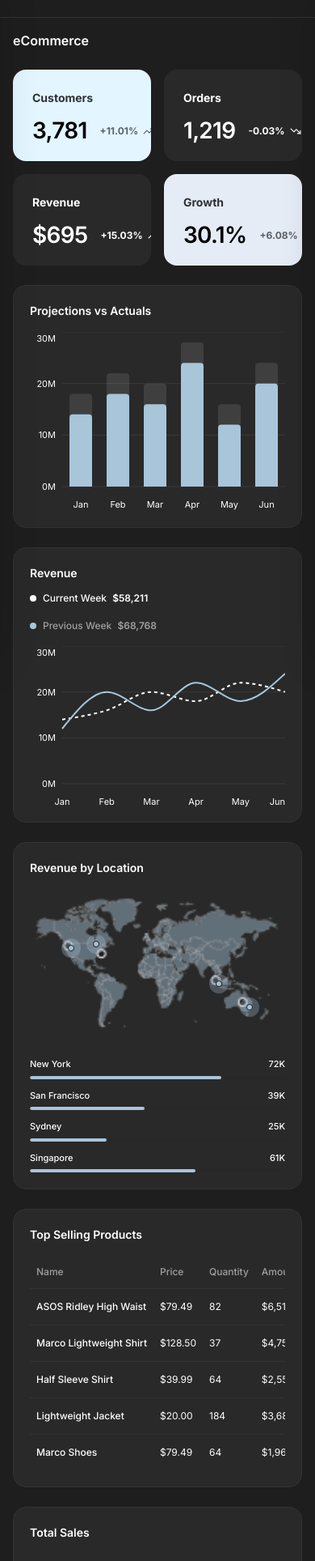
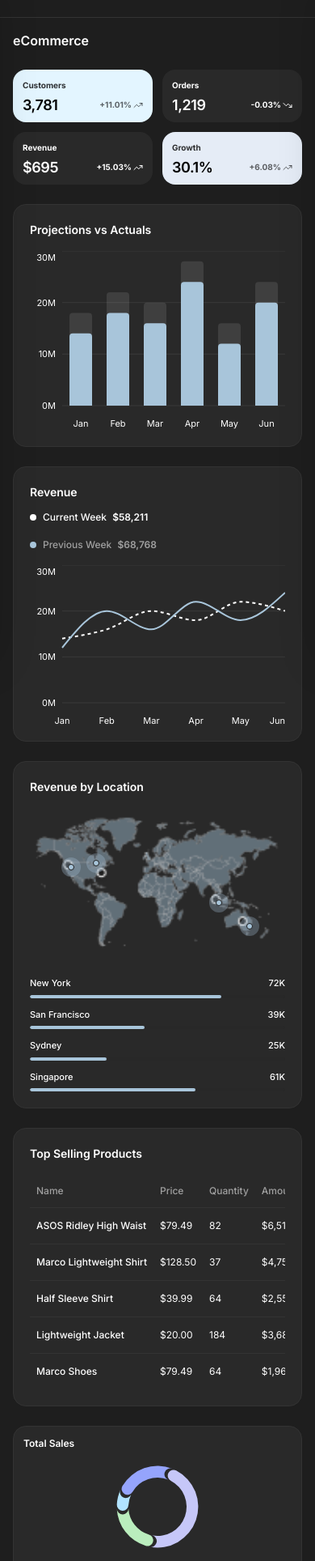
Before and after one commit to Kunaal64/Juspay, a React (Vite) app: page / in a window 390 px wide. Shown: the part 46-1974 px from the top of the page at 81% size. Built offline with nearby package versions, Linux system fonts and the light colour scheme.

Commit message:
Statistics Cards  responsiveness and email

```diff
--- a/src/App.jsx
+++ b/src/App.jsx
@@ -84,7 +84,7 @@ export default function App() {
 
                 {/* 1. Key Metrics & Projections */}
                 <div className="grid grid-cols-1 lg:grid-cols-2 gap-6">
-                  <div className="grid grid-cols-2 gap-4">
+                  <div className="grid grid-cols-2 gap-3 sm:gap-4">
                     <StatCard title="Customers" value="3,781" trend="+11.01%" trendUp={true} variant="blue" />
                     <StatCard title="Orders"  value="1,219" trend="-0.03%" trendUp={false} variant="#F7F9FB" />
                     <StatCard title="Revenue"  value="$695" trend="+15.03%" trendUp={true} variant="#F7F9FB" />
--- a/src/components/charts/sales-donut-chart.jsx
+++ b/src/components/charts/sales-donut-chart.jsx
@@ -133,10 +133,10 @@ const TotalSalesDonut = memo(function TotalSalesDonut() {
 // Main wrapper with chart and custom compact legend
 export function SalesDonutChart() {
   return (
-    <div className="bg-[#F7F9FB] dark:bg-white/5 p-5 rounded-2xl h-full flex flex-col border border-border/50 transition-all duration-200 hover:shadow-md group">
-      <h3 className="text-[14px] font-semibold mb-4 text-foreground">Total Sales</h3>
+    <div className="bg-[#F7F9FB] dark:bg-white/5 p-3 sm:p-5 rounded-2xl h-full flex flex-col border border-border/50 transition-all duration-200 hover:shadow-md group">
+      <h3 className="text-[12px] sm:text-[14px] font-semibold mb-2 sm:mb-4 text-foreground">Total Sales</h3>
       <div className="flex-1 flex flex-col items-center justify-around" style={{ width: '100%', height: '100%' }}>
-        <div className="relative w-[140px] h-[140px] min-h-[140px] mb-2">
+        <div className="relative w-[120px] h-[120px] sm:w-[140px] sm:h-[140px] min-h-[120px] sm:min-h-[140px] mb-2">
           <TotalSalesDonut />
         </div>
 
@@ -147,15 +147,15 @@ export function SalesDonutChart() {
             { color: COLORS.green, label: "Sponsored", value: "$154.02" },
             { color: COLORS.darkGray, label: "E-mail", value: "$48.96" }
           ].map((item, i) => (
-             <div key={i} className="flex items-center justify-between text-xs group/item transition-all duration-200 hover:bg-black/5 dark:hover:bg-white/5 p-1 rounded-md -mx-1">
-              <div className="flex items-center gap-2">
+             <div key={i} className="flex items-center justify-between text-[10px] sm:text-xs group/item transition-all duration-200 hover:bg-black/5 dark:hover:bg-white/5 p-1 rounded-md -mx-1">
+              <div className="flex items-center gap-1.5 sm:gap-2 overflow-hidden">
                 <div
-                  className="w-2 h-2 rounded-full ring-2 ring-transparent transition-all duration-200 group-hover/item:ring-offset-1 group-hover/item:scale-110"
+                  className="w-1.5 h-1.5 sm:w-2 sm:h-2 shrink-0 rounded-full ring-2 ring-transparent transition-all duration-200 group-hover/item:ring-offset-1 group-hover/item:scale-110"
                   style={{ backgroundColor: item.color }}
                 />
-                <span className="text-foreground">{item.label}</span>
+                <span className="text-foreground truncate">{item.label}</span>
               </div>
-              <span className="font-medium">{item.value}</span>
+              <span className="font-medium shrink-0 ml-2">{item.value}</span>
             </div>
           ))}
         </div>
--- a/src/components/stat-card.jsx
+++ b/src/components/stat-card.jsx
@@ -18,7 +18,7 @@ export function StatCard({ title, value, trend, trendUp, variant = "default" })
   return (
     <div
       className={cn(
-        "p-6 rounded-2xl flex flex-col gap-4 relative overflow-hidden",
+        "p-3 sm:p-6 rounded-2xl flex flex-col gap-2 sm:gap-4 relative overflow-hidden",
         "transition-all duration-200 ease-out",
         "hover:shadow-lg hover:-translate-y-0.5 hover:scale-[1.01]",
         "cursor-default",
@@ -29,7 +29,7 @@ export function StatCard({ title, value, trend, trendUp, variant = "default" })
       )}
     >
       <h3 className={cn(
-        "text-[14px] font-bold",
+        "text-[10px] sm:text-[14px] font-bold truncate",
         variant === "default" ? "text-muted-foreground" : "text-foreground/80",
         needsBlackTextInDark && "dark:text-black/80"
       )}>
@@ -37,22 +37,22 @@ export function StatCard({ title, value, trend, trendUp, variant = "default" })
       </h3>
       <div className="flex items-end justify-between gap-4">
         <span className={cn(
-          "text-[28px] font-semibold tracking-tight leading-none text-foreground",
+          "text-lg sm:text-[28px] font-semibold tracking-tight leading-none text-foreground",
           needsBlackTextInDark && "dark:text-black"
         )}>
           {value}
         </span>
-        <div className="flex items-center gap-1.5 mb-1">
+        <div className="flex items-center gap-0.5 sm:gap-1.5 mb-0.5 sm:mb-1">
           <span className={cn(
-            "text-[12px] font-bold text-foreground/60",
+            "text-[10px] sm:text-[12px] font-bold text-foreground/60",
             needsBlackTextInDark && "dark:text-black/60"
           )}>
             {trend}
           </span>
           {trendUp ? (
-            <TrendingUp className={cn("w-3.5 h-3.5 text-foreground/60", needsBlackTextInDark && "dark:text-black/60")} />
+            <TrendingUp className={cn("w-3 h-3 sm:w-3.5 sm:h-3.5 text-foreground/60", needsBlackTextInDark && "dark:text-black/60")} />
           ) : (
-            <TrendingDown className={cn("w-3.5 h-3.5 text-foreground/60", needsBlackTextInDark && "dark:text-black/60")} />
+            <TrendingDown className={cn("w-3 h-3 sm:w-3.5 sm:h-3.5 text-foreground/60", needsBlackTextInDark && "dark:text-black/60")} />
           )}
         </div>
       </div>
```
